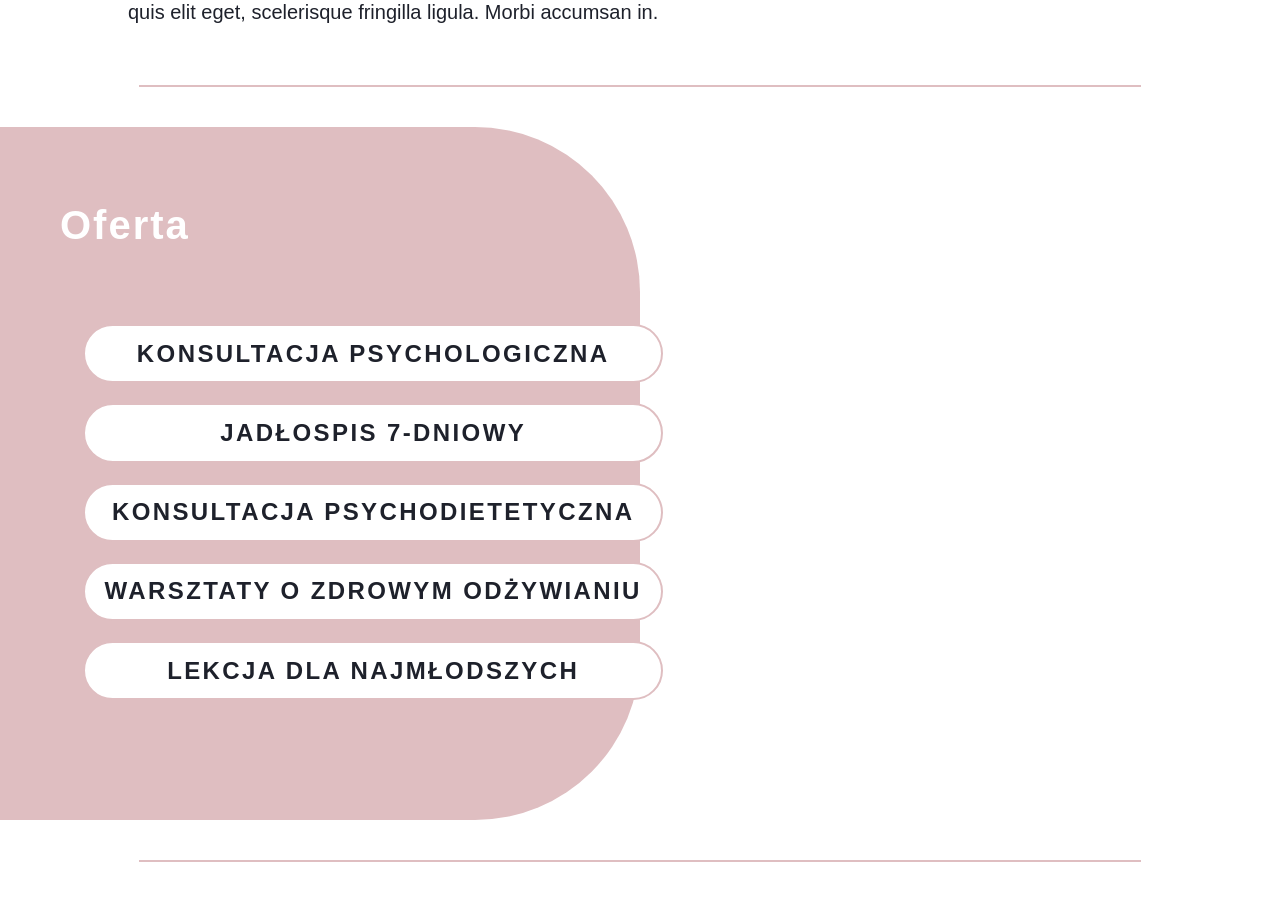
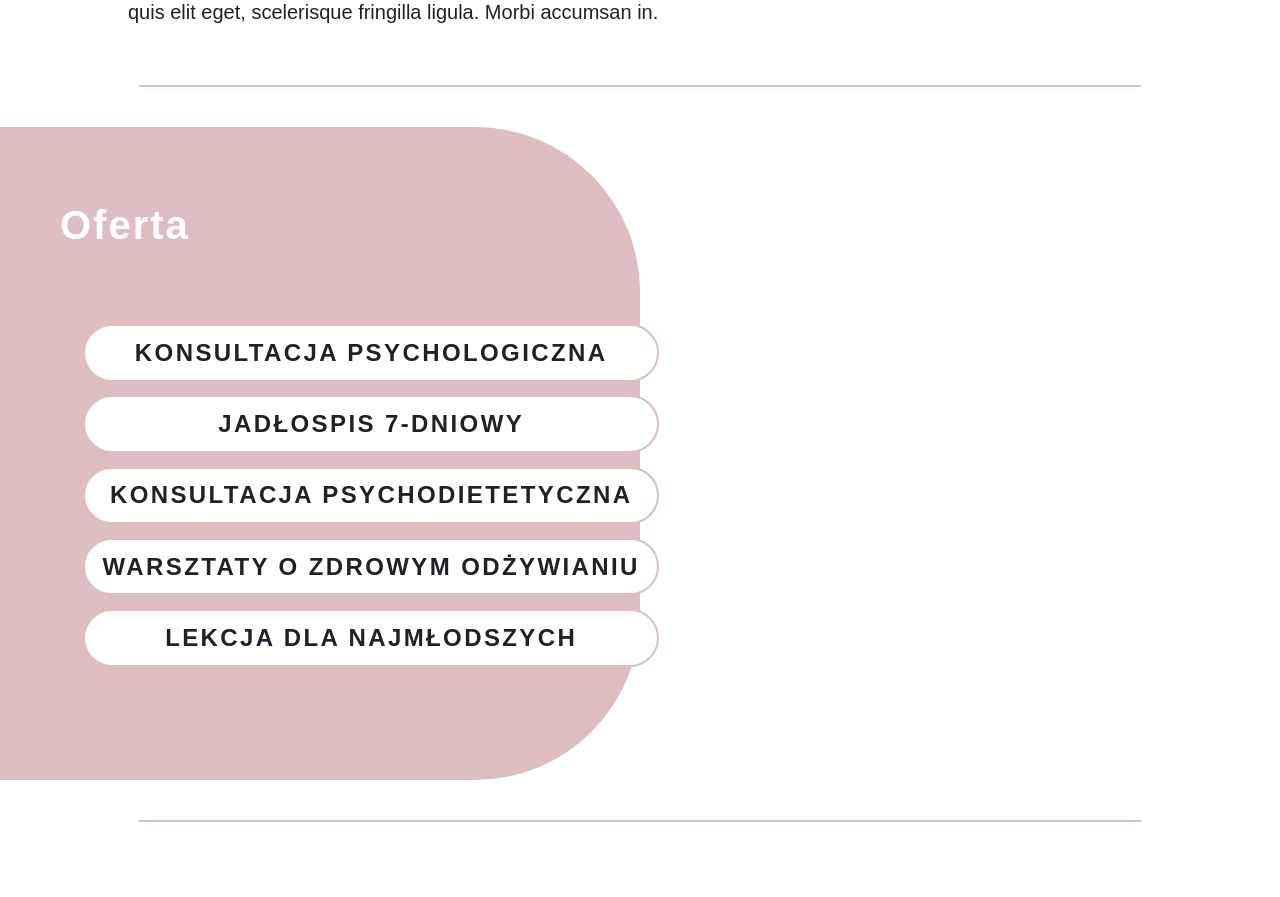
Before and after one commit to JakubPep/JakubPep.github.io, a React (Create React App) app: page / in a window 1280 px wide. Shown: the part 3560-4457 px from the top of the page. After the commit the page ends 4422 px from the top, so only its background shows below. Built offline with nearby package versions, Linux system fonts and the light colour scheme; the HTML template or start-up script is replaced by a standard one.

Commit message:
onClick slideIn description

```diff
--- a/src/components/PsychoSection.js
+++ b/src/components/PsychoSection.js
@@ -4,6 +4,7 @@ import { PsychoElement } from "../styledComponents/psycho.styled";
 import { COLORS } from "../Vars";
 import brainPhoto from "../images/brain-photo.png"
 import platePhoto from "../images/plate-photo.png"
+import forkPhoto from "../images/fork-photo.png"
 
 const PsychoSection = () => {
   return (
@@ -27,7 +28,7 @@ const PsychoSection = () => {
         <h3 className="section-title right">Psychodietetyka</h3>
         <CirclePhoto
           className="photo-left"
-          photoUrl={platePhoto}
+          photoUrl={forkPhoto}
           width="22vw"
           height="22vw"
           borderColor={COLORS.light_pink}
--- a/src/components/offer/OfferSection.js
+++ b/src/components/offer/OfferSection.js
@@ -4,74 +4,68 @@ import { OfferListContainer } from "../../styledComponents/offerStyled/offerSect
 import { OfferDescrContainer } from "../../styledComponents/offerStyled/offerActive.styled";
 
 const OfferSection = () => {
-  const [showDetails, setShowDetails] = useState(false);
-  const [offerDescrTitle, setOfferDescrTitle] = useState();
-  const [offerDescrParagraph1, setOfferDescrParagraph1] = useState();
-  const [offerDescrParagraph2, setOfferDescrParagraph2] = useState();
-  const [offerDescrParagraph3, setOfferDescrParagraph3] = useState();
-  const [offerDescrParagraph4, setOfferDescrParagraph4] = useState();
+  const [details, setDetails] = useState();
 
-  const toggleDetails = (
-    descrTitle,
-    descrPara1,
-    descrPara2,
-    descrPara3,
-    descrPara4
-  ) => {
-    setShowDetails(false);
-    changeDescrTitle(descrTitle);
-    setOfferDescrParagraph1(descrPara1);
-    setOfferDescrParagraph2(descrPara2);
-    setOfferDescrParagraph3(descrPara3);
-    setOfferDescrParagraph4(descrPara4);
-    setShowDetails(true);
+
+
+  const action = (e) => {
+    switch (e.target.value) {
+      case '1':
+        setDetails({
+          title: "Na tym spotkaniu:",
+          firstP:
+            "In velit culpa magna eiusmod laboris anim non esse ipsum exercitation. Minim consectetur deserunt dolore sunt mollit excepteur minim eu aute. Occaecat non ex anim excepteur dolor commodo.",
+          secondP: "I tak się to życie toczy. No.",
+          thirdP: "I tak się to życie toczy. No.",
+          fourthP: "I tak się to życie toczy. No.",
+          fifthP: "I tak się to życie toczy. No.",
+        })
+        break;
+      case '2':
+        setDetails({
+          title: "Na tym spotkaniu:",
+          firstP:
+            "In velit culpa magna eiusmod laboris anim non esse ipsum exercitation. Minim consectetur deserunt dolore sunt mollit excepteur minim eu aute. Occaecat non ex anim excepteur dolor commodo.",
+          secondP: "124124czy. No.",
+          thirdP: "I41421",
+          fourthP: "123123",
+          fifthP: "123",
+        }); break;
+      case '3':
+        setDetails({
+          title: "Na tym spotkaniu:",
+          firstP:
+            "In velit culpa magna eiusmod laboris anim non esse ipsum exercitation. Minim consectetur deserunt dolore sunt mollit excepteur minim eu aute. Occaecat non ex anim excepteur dolor commodo.",
+          secondP: "I tak się to życie toczy. No.",
+          thirdP: "I tak się to życie toczy. No.",
+          fourthP: "I tak się to życie toczy. No.",
+          fifthP: "I tak się to życie toczy. No.",
+        }); break;
+      case '4':
+        setDetails({
+          title: "Na tym spotkaniu:",
+          firstP:
+            "In velit culpa magna eiusmod laboris anim non esse ipsum exercitation. Minim consectetur deserunt dolore sunt mollit excepteur minim eu aute. Occaecat non ex anim excepteur dolor commodo.",
+          secondP: "I tak się to życie toczy. No.",
+          thirdP: "I tak się to życie toczy. No.",
+          fourthP: "I tak się to życie toczy. No.",
+          fifthP: "I tak się to życie toczy. No.",
+        }); break;
+
+        default: {
+            setDetails({});
+            break;
+        }
+    }
   };
 
-  const changeDescrTitle = (e) => {
-    setOfferDescrTitle(e);
-  };
-
-  function Offer({
-    offerName,
-    descrTitle,
-    descrPara1,
-    descrPara2,
-    descrPara3,
-    descrPara4,
-  }) {
+  const Offer = ({ offerName, value }) => {
     return (
       <>
-        <div
-          onClick={() =>
-            toggleDetails(
-              descrTitle,
-              descrPara1,
-              descrPara2,
-              descrPara3,
-              descrPara4
-            )
-          }
-          className="single-offer"
-        >
-          <p className="offer-name">{offerName}</p>
-        </div>
+        <button className="single-offer" onClick={action} value={value}>{offerName}</button>
       </>
     );
-  }
-
-  function OfferDescr() {
-    return (
-      <>
-        <div className="offer-descr">
-          <h4>{offerDescrTitle}</h4>
-          <p>{offerDescrParagraph1}</p>
-          <p>{offerDescrParagraph2}</p>
-          <p>{offerDescrParagraph3}</p>
-          <p>{offerDescrParagraph4}</p>
-        </div>
-      </>
-    );
-  }
+  };
 
   return (
     <>
@@ -79,24 +73,27 @@ const OfferSection = () => {
         <OfferListContainer>
           <h3 className="section-title">Oferta</h3>
           <Offer
+
+            value={'1'}
             offerName="Konsultacja psychologiczna"
-            descrTitle="Na tym spotkaniu:"
-            descrPara1="In velit culpa magna eiusmod laboris anim non esse ipsum exercitation. Minim consectetur deserunt dolore sunt mollit excepteur minim eu aute. Occaecat non ex anim excepteur dolor commodo."
-            descrPara2="I tak się to życie toczy. No."
-            descrPara3="I tak się to życie toczy. No."
-            descrPara4="I tak się to życie toczy. No."
           />
-          <Offer
-            offerName="Jadłospis 7-dniowy"
-            descrTitle="Dla Ciebie:"
-            descrPara1="Sporządzimy jadłospis z przykładowymi posiłkami na 7 dni."
-            descrPara2="Dzięki niemu nie będzie problemu z brakiem pomysłu na posiłki."
-          />
+          <Offer offerName="Jadłospis 7-dniowy"
+          value={'2'} />
           <Offer offerName="Konsultacja psychodietetyczna" />
           <Offer offerName="Warsztaty o zdrowym odżywianiu" />
           <Offer offerName="Lekcja dla najmłodszych" />
         </OfferListContainer>
-        {showDetails && <OfferDescr />}
+        {details && (
+        <>
+        <div className="offer-descr">
+          <p className="descr-title">{details.title}</p>
+          <p className="descr-paragraph">{details.firstP}</p>
+          <p className="descr-paragraph">{details.secondP}</p>
+          <p className="descr-paragraph">{details.thirdP}</p>
+          <p className="descr-paragraph">{details.fourthP}</p>
+          <p className="descr-paragraph">{details.fifthP}</p>
+        </div>
+        </>)}
       </OfferDescrContainer>
     </>
   );
--- a/src/styledComponents/offerStyled/offerActive.styled.js
+++ b/src/styledComponents/offerStyled/offerActive.styled.js
@@ -5,7 +5,18 @@ export const OfferDescrContainer = styled.div`
   justify-content: space-between;
   align-items: center;
   display: flex;
+
   .offer-descr {
+    animation: slideInOut 0.3s ease-in-out both;
+
+    @keyframes slideInOut  {
+      from {
+        right: -35vw;
+      }
+      to {
+        right: 0vw;
+      }
+    }
     position: relative;
     width: 35vw;
     padding-bottom: 50px;
@@ -14,13 +25,13 @@ export const OfferDescrContainer = styled.div`
     border-right: none;
     border-radius: 100px 0 0 100px;
     transition: disabled;
-    h4 {
+    .descr-title {
       font-size: 1.3rem;
       margin-left: 15%;
       text-align: start;
       color: ${COLORS.dark_pink};
     }
-    p {
+    .descr-paragraph {
       font-size: 1.1rem;
       line-height: 1.5rem;
       letter-spacing: 1px;
--- a/src/styledComponents/offerStyled/offerSection.styled.js
+++ b/src/styledComponents/offerStyled/offerSection.styled.js
@@ -18,28 +18,25 @@ export const OfferListContainer = styled.div`
     width: 90%;
     left: 13%;
     background-color: white;
-    margin-bottom: 20px;
     border: 2px solid ${COLORS.light_pink};
     border-radius: 25vh;
     transition: left 0.7s ease;
-    p.offer-name {
     color: ${COLORS.font_black};
-      margin-top: 0.85rem;
     margin-bottom: 0.85rem;
+    padding-top: 0.8rem;
+    padding-bottom: 0.8rem;
     font-size: 1.5rem;
     font-weight: 700;
     text-align: center;
     text-transform: uppercase;
     letter-spacing: 0.1em;
-    }
+
     :hover {
       left: 17%;
     }
     :active {
       background-color: ${COLORS.dark_pink};
-      p {
       color: #fff;
     }
   }
-  }
 `;
```
Also changed, not shown: src/images/fork-photo.png (added). Lines whose indentation alone changed are shown as unchanged.
